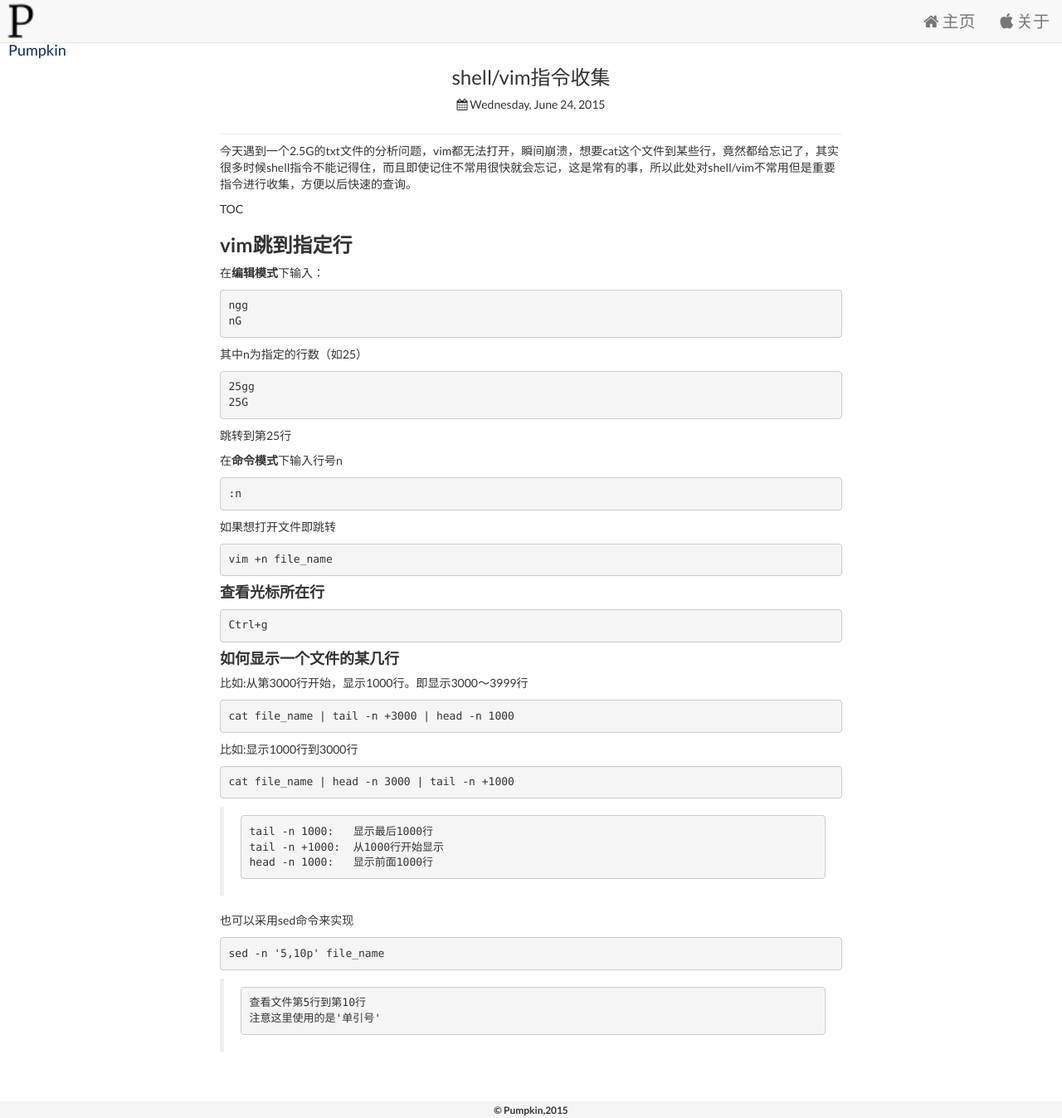
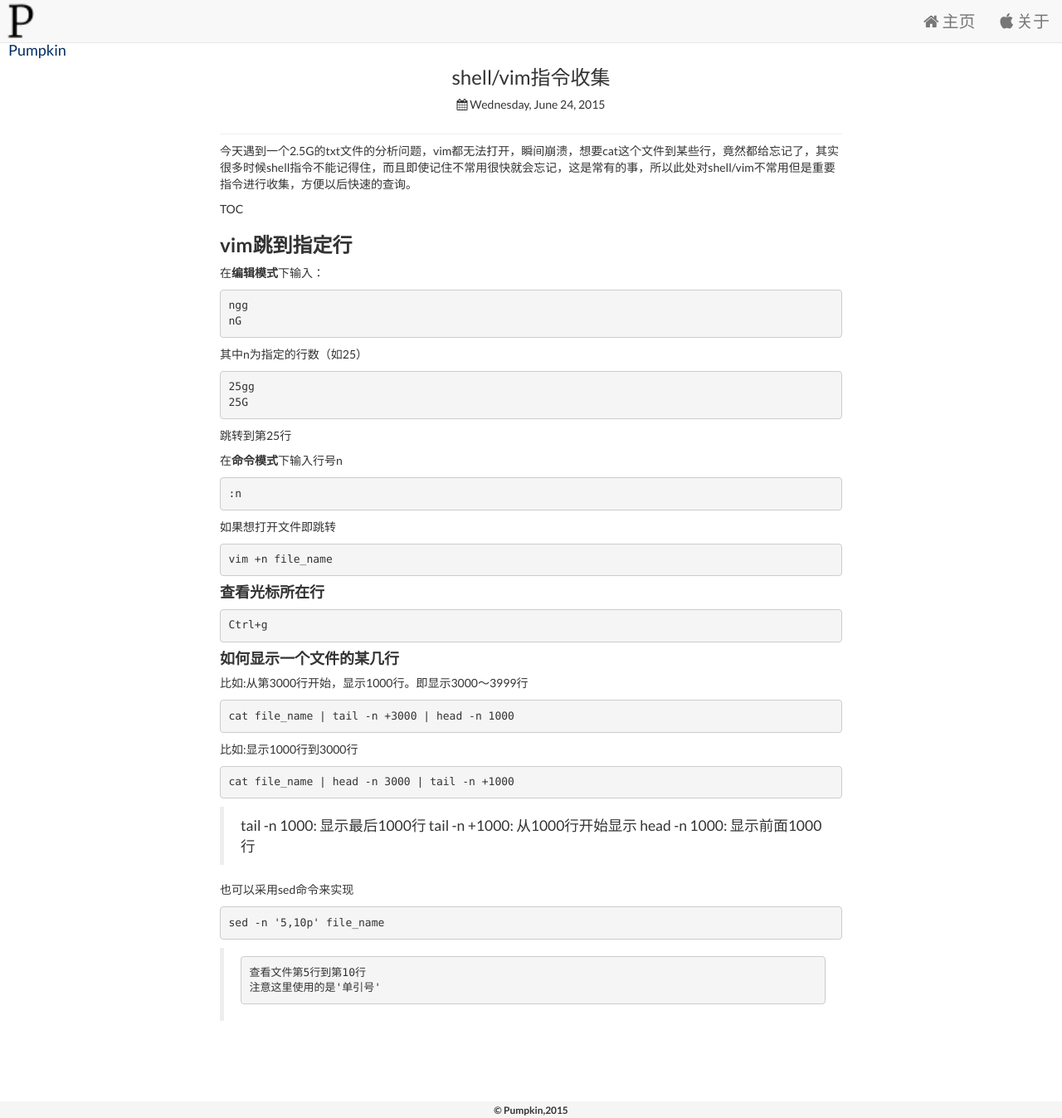
Before and after one commit to LarryBrick/jekyll_demo, a Jekyll site: the page built from _posts/2015-06-24-shell-cmd.md, in a window 1280 px wide and 1347 px high. Shown: the whole window at 83% size. Built offline with Jekyll 4.4.1, drawn with Linux system fonts in a browser that asks for light colours; nearby versions of some CDN libraries.

```diff
--- a/_posts/2015-06-24-shell-cmd.md
+++ b/_posts/2015-06-24-shell-cmd.md
@@ -49,9 +49,9 @@
 
 	cat file_name | head -n 3000 | tail -n +1000
 
->	tail -n 1000:	显示最后1000行
-	tail -n +1000:	从1000行开始显示
-	head -n 1000:	显示前面1000行
+>tail -n 1000:	显示最后1000行
+>tail -n +1000:	从1000行开始显示
+head -n 1000:	显示前面1000行
 
 也可以采用sed命令来实现
 
```
